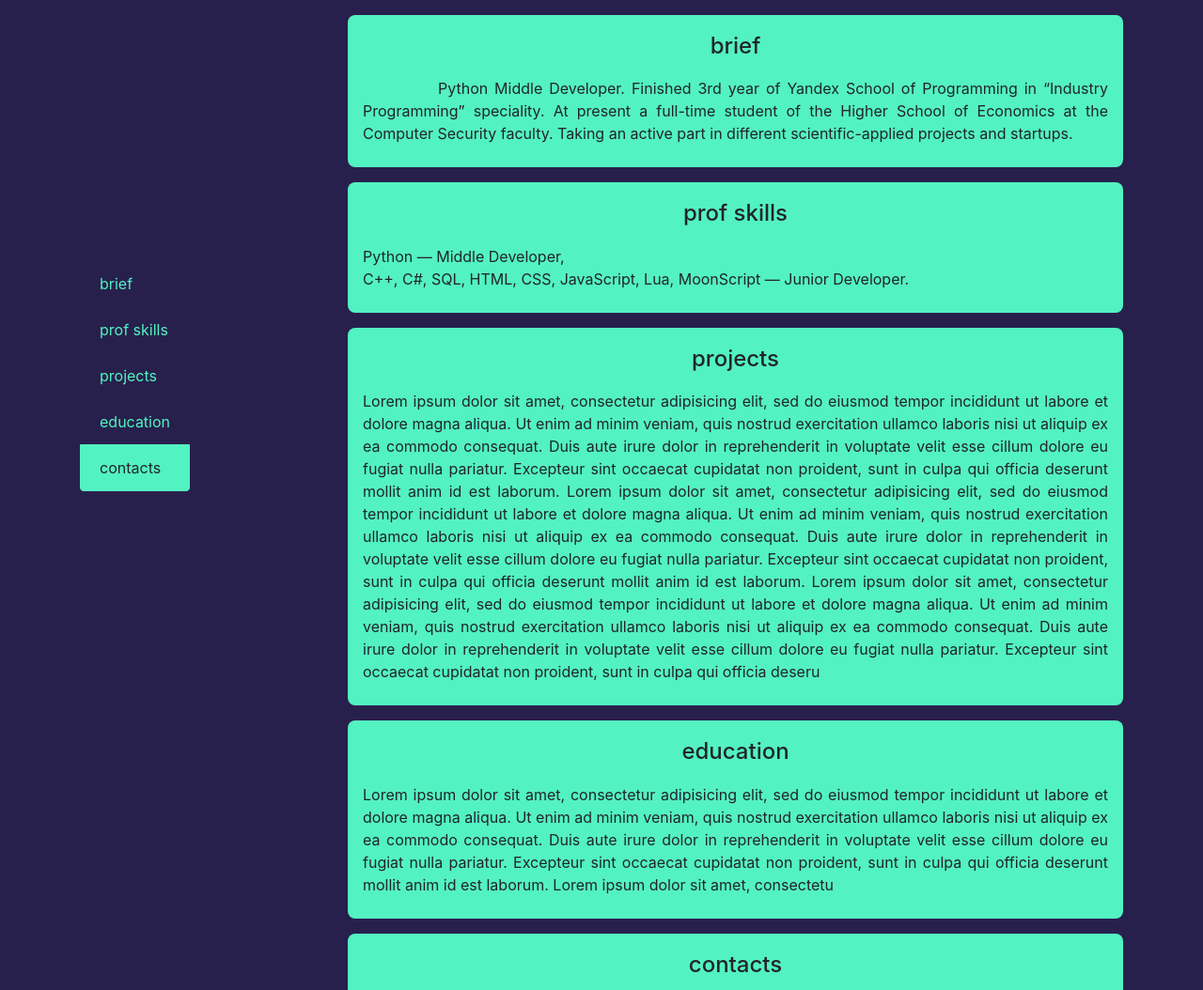
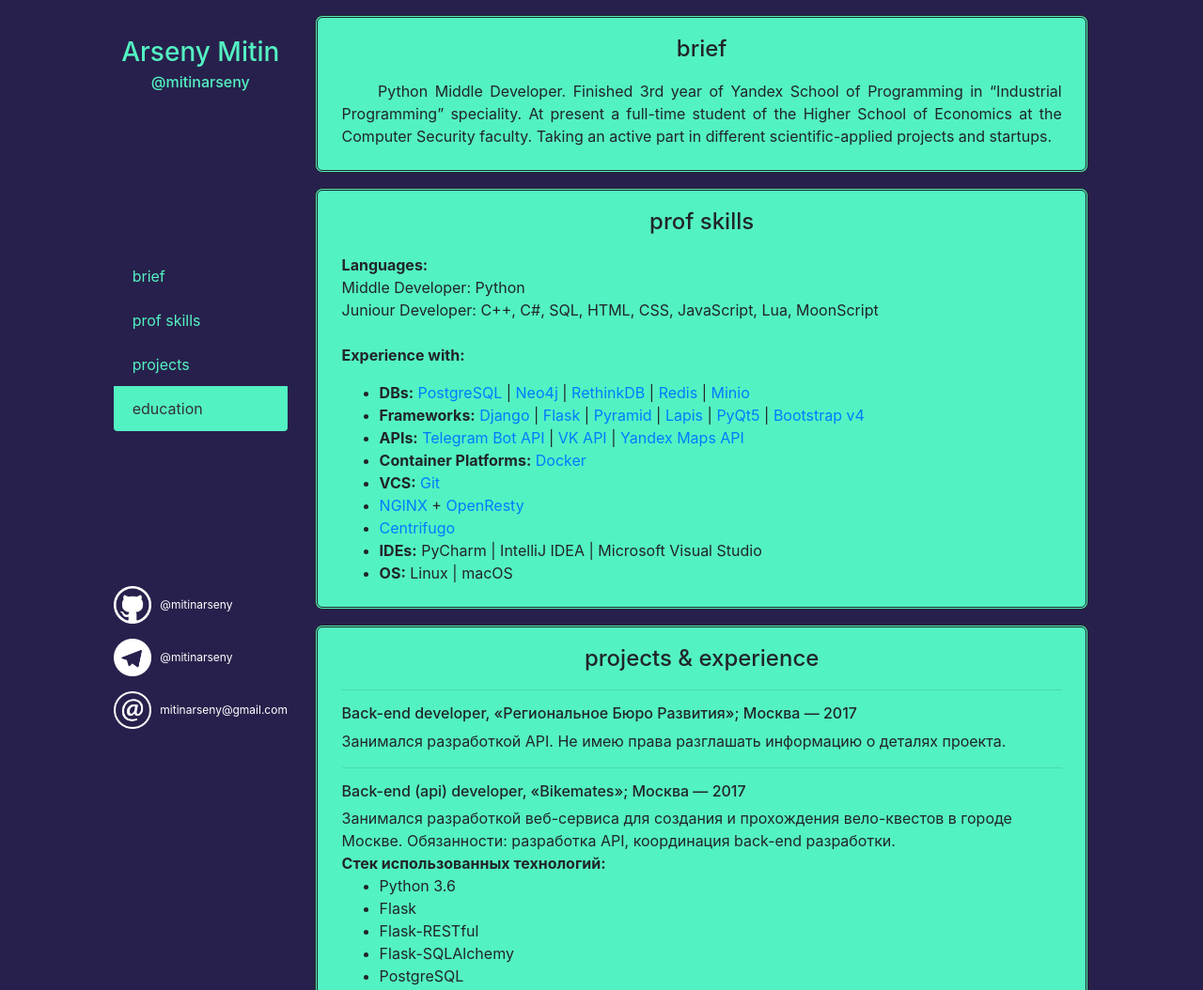
Before and after one commit to mitinarseny/web_brief, a plain HTML site: page about.html in a window 1280 px wide. Shown: the top 1054 px of the page at 94% size. Drawn offline with nearby package versions, Linux system fonts and the light colour scheme.

Commit message:
allright

```diff
--- a/about.html
+++ b/about.html
@@ -2,34 +2,64 @@
 <html lang="en">
 
 <head>
+    <title>Arseny Mitin | Developer</title>
+    <link rel="icon" type="image/png" href="logo.png">
     <meta charset="utf-8">
     <meta name="viewport" content="width=device-width, initial-scale=1, maximum-scale=1, user-scalable=no">
     <link href="dist/css/bootstrap.min.css" rel="stylesheet">
     <link href="styles.css" rel="stylesheet">
-    <script src="https://code.jquery.com/jquery-3.2.1.slim.min.js" integrity="sha384-KJ3o2DKtIkvYIK3UENzmM7KCkRr/rE9/Qpg6aAZGJwFDMVNA/GpGFF93hXpG5KkN" crossorigin="anonymous"></script>
+    <script src="https://ajax.googleapis.com/ajax/libs/jquery/3.2.1/jquery.min.js"></script>
     <script type="text/javascript" src="https://unpkg.com/popper.js"></script>
     <script type="text/javascript" src="dist/js/bootstrap.min.js"></script>
     <script type="text/javascript" src="scroll.js"></script>
 </head>
 
 <body data-spy="scroll">
-    <div class="container">
+    <div class="container-fluid">
         <div class="row">
-            <div id="sidenav-wrapper" class="col-md-3" style="position: fixed; height: 100%; display: flex; align-items: center;">
-                <div id="sidenav" class="list-group" style="position: relative; flex-direction: column;">
-                    <a class="list-group-item list-group-item-action active" href="#brief">brief</a>
-                    <a class="list-group-item list-group-item-action" href="#prof-skills">prof skills</a>
-                    <a class="list-group-item list-group-item-action" href="#projects">projects</a>
-                    <a class="list-group-item list-group-item-action" href="#education">education</a>
-                    <a class="list-group-item list-group-item-action" href="#contacts">contacts</a>
+            <div class="col-xl-1"></div>
+            <div class="col-md-3 col-xl-2" style="display: flex; flex-direction: column; align-items: center;">
+                <div class="sidenav-wrapper">
+                    <div>
+                        <h3 class="label">Arseny Mitin</h3>
+                        <h6 class="label">@mitinarseny</h6>
+                    </div>
+                    <div id="sidenav" class="list-group">
+                        <a class="list-group-item list-group-item-action active" href="#brief">brief</a>
+                        <a class="list-group-item list-group-item-action" href="#prof-skills">prof skills</a>
+                        <a class="list-group-item list-group-item-action" href="#projects">projects</a>
+                        <a class="list-group-item list-group-item-action" href="#education">education</a>
+                    </div>
+                    <div id="contacts">
+                        <div class="contact" style="margin-top: 0vh;">
+                            <a class="link-img" target="_blank" href="https://github.com/mitinarseny">
+                                <img class="logo" src="github.png" alt="github">
+                            </a>
+                            <a class="link-text" target="_blank" href="https://github.com/mitinarseny">@mitinarseny</a>
+                        </div>
+                        <div class="contact">
+                            <a class="link-img" target="_blank" href="https://t.me/mitinarseny">
+                                <img class="logo" src="telegram.png" alt="telegram">
+                            </a>
+                            <a class="link-text" target="_blank" href="https://t.me/mitinarseny">@mitinarseny</a>
+                        </div>
+
+                        <div class="contact" style="margin-bottom: 0vh;">
+                            <a class="link-img" target="_blank" href="mailto:mitinarseny@gmail.com?subject=Job">
+                                <img class="logo" src="email.png" alt="email">
+                            </a>
+                            <a class="link-text" target="_blank" href="mailto:mitinarseny@gmail.com?subject=Job">mitinarseny@gmail.com</a>
+                        </div>
+                    </div>
                 </div>
             </div>
-            <div class="col-md-9 ml-md-auto" style="padding-top: 1vh; padding-bottom: 1vh;">
-                <div id="brief" class="section-wrapper">
+            <div id="brief" class="col-md-9 col-xl-8" style="padding-top: 1vh; padding-bottom: 1vh;">
+                <div class="section-wrapper">
                     <div class="section">
                         <h4 class="header">brief</h4>
-                        <p class="text" style="text-indent: 10vh;">
-                            Python Middle Developer. Finished 3rd year of Yandex School of Programming in “Industry Programming” speciality. At present a full-time student of the Higher School of Economics at the Computer Security faculty. Taking an active part in different scientific-applied projects and startups.
+                        <p class="text" style="text-indent: 3vw;">
+                            Python Middle Developer. Finished 3rd year of Yandex School of Programming in “Industrial Programming” speciality. At present a full-time student of the Higher School of Economics at the Computer Security faculty. Taking an active part in different scientific-applied
+                            projects and startups.
                         </p>
                     </div>
                 </div>
@@ -37,21 +67,87 @@
                     <div class="section">
                         <h4 class="header">prof skills</h4>
                         <p class="text" style="text">
-                            Python — Middle Developer,<br>
-                            C++, C#, SQL, HTML, CSS, JavaScript, Lua, MoonScript — Junior Developer.<br>
+                            <b>Languages:</b> <br> Middle Developer: Python <br> Juniour Developer: C++, C#, SQL, HTML, CSS, JavaScript, Lua, MoonScript <br>
+                            <br>
+                            <b>Experience with:</b>
+                            <ul>
+                                <li>
+                                    <b>DBs:</b>
+                                    <a target="_balnk" href="https://www.postgresql.org">PostgreSQL</a> |
+                                    <a target="_balnk" href="https://neo4j.com/product/">Neo4j</a> |
+                                    <a target="_balnk" href="https://rethinkdb.com">RethinkDB</a> |
+                                    <a target="_balnk" href="https://redis.io">Redis</a> |
+                                    <a target="_balnk" href="https://minio.io">Minio</a>
+                                </li>
+                                <li>
+                                    <b>Frameworks:</b>
+                                    <a target="_balnk" href="https://www.djangoproject.com">Django</a> |
+                                    <a target="_balnk" href="http://flask.pocoo.org">Flask</a> |
+                                    <a target="_balnk" href="https://trypyramid.com">Pyramid</a> |
+                                    <a target="_balnk" href="http://leafo.net/lapis/">Lapis</a> |
+                                    <a target="_balnk" href="https://www.riverbankcomputing.com/software/pyqt/intro">PyQt5</a> |
+                                    <a target="_balnk" href="https://getbootstrap.com/docs/4.0">Bootstrap v4</a>
+                                </li>
+                                <li>
+                                    <b>APIs:</b>
+                                    <a target="_blank" href="https://core.telegram.org/bots/api">Telegram Bot API</a> |
+                                    <a target="_blank" href="https://vk.com/dev">VK API</a> |
+                                    <a target="_blank" href="https://tech.yandex.ru/MAPS/">Yandex Maps API</a>
+                                </li>
+                                <li>
+                                    <b>Container Platforms:</b>
+                                    <a target="_blank" href="https://www.docker.com">Docker</a>
+                                </li>
+                                <li>
+                                    <b>VCS:</b>
+                                    <a target="_blank" href="https://git-scm.com">Git</a>
+                                </li>
+                                <li>
+                                    <a target="_blank" href="https://www.nginx.com">NGINX</a> + <a target="_blank" href="http://openresty.org/en/">OpenResty</a>
+                                </li>
+                                <li>
+                                    <a target="_blank" href="https://github.com/centrifugal/centrifugo">Centrifugo</a>
+                                </li>
+                                <li>
+                                    <b>IDEs:</b> PyCharm | IntelliJ IDEA | Microsoft Visual Studio
+                                </li>
+                                <li>
+                                    <b>ОS:</b> Linux | macOS
+                                </li>
+                            </ul>
                         </p>
                     </div>
                 </div>
                 <div id="projects" class="section-wrapper">
                     <div class="section">
-                        <h4 class="header">projects</h4>
+                        <h4 class="header">projects & experience</h4>
                         <p class="text">
-                            Lorem ipsum dolor sit amet, consectetur adipisicing elit, sed do eiusmod tempor incididunt ut labore et dolore magna aliqua. Ut enim ad minim veniam, quis nostrud exercitation ullamco laboris nisi ut aliquip ex ea commodo consequat.
-                            Duis aute irure dolor in reprehenderit in voluptate velit esse cillum dolore eu fugiat nulla pariatur. Excepteur sint occaecat cupidatat non proident, sunt in culpa qui officia deserunt mollit anim id est laborum. Lorem ipsum
-                            dolor sit amet, consectetur adipisicing elit, sed do eiusmod tempor incididunt ut labore et dolore magna aliqua. Ut enim ad minim veniam, quis nostrud exercitation ullamco laboris nisi ut aliquip ex ea commodo consequat. Duis
-                            aute irure dolor in reprehenderit in voluptate velit esse cillum dolore eu fugiat nulla pariatur. Excepteur sint occaecat cupidatat non proident, sunt in culpa qui officia deserunt mollit anim id est laborum. Lorem ipsum dolor
-                            sit amet, consectetur adipisicing elit, sed do eiusmod tempor incididunt ut labore et dolore magna aliqua. Ut enim ad minim veniam, quis nostrud exercitation ullamco laboris nisi ut aliquip ex ea commodo consequat. Duis aute
-                            irure dolor in reprehenderit in voluptate velit esse cillum dolore eu fugiat nulla pariatur. Excepteur sint occaecat cupidatat non proident, sunt in culpa qui officia deseru
+                            <hr>
+                            <h6>Back-end developer, «Региональное Бюро Развития»; Москва — 2017</h6>
+                            Занимался разработкой API. Не имею права разглашать информацию о деталях проекта.
+                            <hr>
+                            <h6>Back-end (api) developer, «Bikemates»; Москва — 2017</h6>
+                            Занимался разработкой веб-сервиса для создания и прохождения вело-квестов в городе Москве. Обязанности: разработка API, координация back-end разработки. <br>
+                            <b>Стек использованных технологий:</b>
+                            <ul>
+                                <li>Python 3.6</li>
+                                <li>Flask</li>
+                                <li>Flask-RESTful</li>
+                                <li>Flask-SQLAlchemy</li>
+                                <li>PostgreSQL</li>
+                            </ul>
+                            <hr>
+                            <h6>«Создание и визуализация графовой базы данных выпускников лит 1533 на основе данных из социальных сетей»; Москва — 2016</h6>
+                            Выпускной проект в Лицее Информационных Технологий 1533.
+                            Реализованная задача: разработка программы, автоматически составляющей графовую базу данных, вершинами которой являются выпускники ЛИТ 1533, а ребрами — дружеские связи в социальных сетях; визуализация базы данных. <br>
+                            <b>Стек использованных технологий:</b>
+                            <ul>
+                                <li>Python 3.5</li>
+                                <li>PyQt5</li>
+                                <li>Neo4j v3.0.6 CE</li>
+                                <li>Py2neo v3.1.2</li>
+                            </ul>
+                            <hr>
                         </p>
                     </div>
                 </div>
@@ -59,24 +155,13 @@
                     <div class="section">
                         <h4 class="header">education</h4>
                         <p class="text">
-                            Lorem ipsum dolor sit amet, consectetur adipisicing elit, sed do eiusmod tempor incididunt ut labore et dolore magna aliqua. Ut enim ad minim veniam, quis nostrud exercitation ullamco laboris nisi ut aliquip ex ea commodo consequat.
-                            Duis aute irure dolor in reprehenderit in voluptate velit esse cillum dolore eu fugiat nulla pariatur. Excepteur sint occaecat cupidatat non proident, sunt in culpa qui officia deserunt mollit anim id est laborum. Lorem ipsum
-                            dolor sit amet, consectetu
+                            2017 – present time: <a href="https://www.hse.ru/ba/cosec/">National Research University Higher School of Economics, department of Computer Security</a> <br> 2014 – 2017: <a href="https://informatics.ru/yandex/">Yandex Programming School, speciality "Industrial Programming"</a>                            <br>
                         </p>
                     </div>
                 </div>
-                <div id="contacts" class="section-wrapper" style="padding-bottom: 2vh;">
-                    <div class="section">
-                        <h4 class="header">contacts</h4>
-                        <p class="text">
-                            Lorem ipsum dolor sit amet, consectetur adipisicing elit, sed do eiusmod tempor incididunt ut labore et dolore magna aliqua. Ut enim ad minim veniam, quis nostrud exercitation ullamco laboris nisi ut aliquip ex ea commodo consequat.
-                            Duis aute irure dolor in reprehenderit in voluptate velit esse cillum dolore eu fugiat nulla pariatur. Excepteur sint occaecat cupidatat non proident, sunt in culpa qui officia deserunt mollit anim id est laborum. Lorem ipsum
-                            dolor sit amet, consectetur adipisicing elit, sed do eiusmod tempor incididunt ut labore et dolore magna aliqua. Ut enim ad minim veniam, quis nostrud exercitation ullamco laboris nisi ut aliquip ex ea commodo consequat. Duis
-                            aute irure dolor in reprehenderit in voluptate velit esse cillum dolore eu fugiat nulla pariatur. Excepteur sint occaecat cupidatat non proident, sunt in culpa qui officia deserunt mollit anim id est laborum. Lorem ipsum dolor
-                            sit amet, consectetur adipisicing elit, sed do eiusmod tempor incididunt ut labore et dolore magna aliqua. Ut enim ad minim veniam, quis nostrud exercitation ullamco laboris
-                        </p>
-                    </div>
-                </div>
+            </div>
+            <div class="col-xl-1">
+
             </div>
 
         </div>
--- a/styles.css
+++ b/styles.css
@@ -1,19 +1,81 @@
-body {
+html, body {
+    /*height: 100%;*/
     background-color: #28204C;
-    position: relative;
 }
+
+.sidenav-wrapper {
+    position: fixed;
+
+    margin-top: 5vh;
+    margin-bottom: 3vh;
+    height: 92vh;
+    display: flex;
+    align-items: stretch;
+    justify-content: space-between;
+    flex-direction: column;
+}
+
+#sidenav {
+    vertical-align: middle;
+    align-items: center;
+}
+
+#contacts {
+    /*margin-top: 1.5vh;*/
+    display: flex;
+    flex-direction: column;
+    align-items: flex-start;
+}
+
+
+
+.label {
+    text-align: center;
+    color: #53F2C2;
+}
+
 .list-group-item {
     color: #53F2C2;
-    background-color: #28204C;
-    border-color: #28204C;
+    background-color: inherit;
+    border-style: none;
+    text-align: left;
+}
+
+.list-group-item:hover {
+    background-color: inherit;
+    color: #ffffff;
 }
 
 .list-group-item.active {
-    color: #212529;
+    color: #333333;
     background-color: #53F2C2;
     border-color: #53F2C2;
 }
 
+.contact {
+    margin-top: 1vh;
+    margin-bottom: 1vh;
+}
+
+.link-img:hover {
+    text-decoration: none;
+}
+
+.link-text {
+    margin-left: 0.4vw;
+    color: #ffffff;
+    font-size: 0.75rem;
+
+}
+
+.link-text:hover {
+    color: #ffffff;
+}
+
+.logo {
+    width: 5vh;
+    height: 5vh;
+}
 
 .section-wrapper {
     padding-top: 1vh;
@@ -23,10 +85,11 @@ body {
 .section {
     background-color: #53F2C2;
     padding-top: 2.5vh;
-    padding-right: 2vh;
+    padding-right: 2vw;
     padding-bottom: 1vh;
-    padding-left: 2vh;
+    padding-left: 2vw;
     border-radius: 1vh;
+    border-style: double;
 }
 
 .header {
```
Also changed, not shown: scroll.js (+22 -21 lines), email.png (added), github.png (added), logo.png (added), telegram.png (added).
